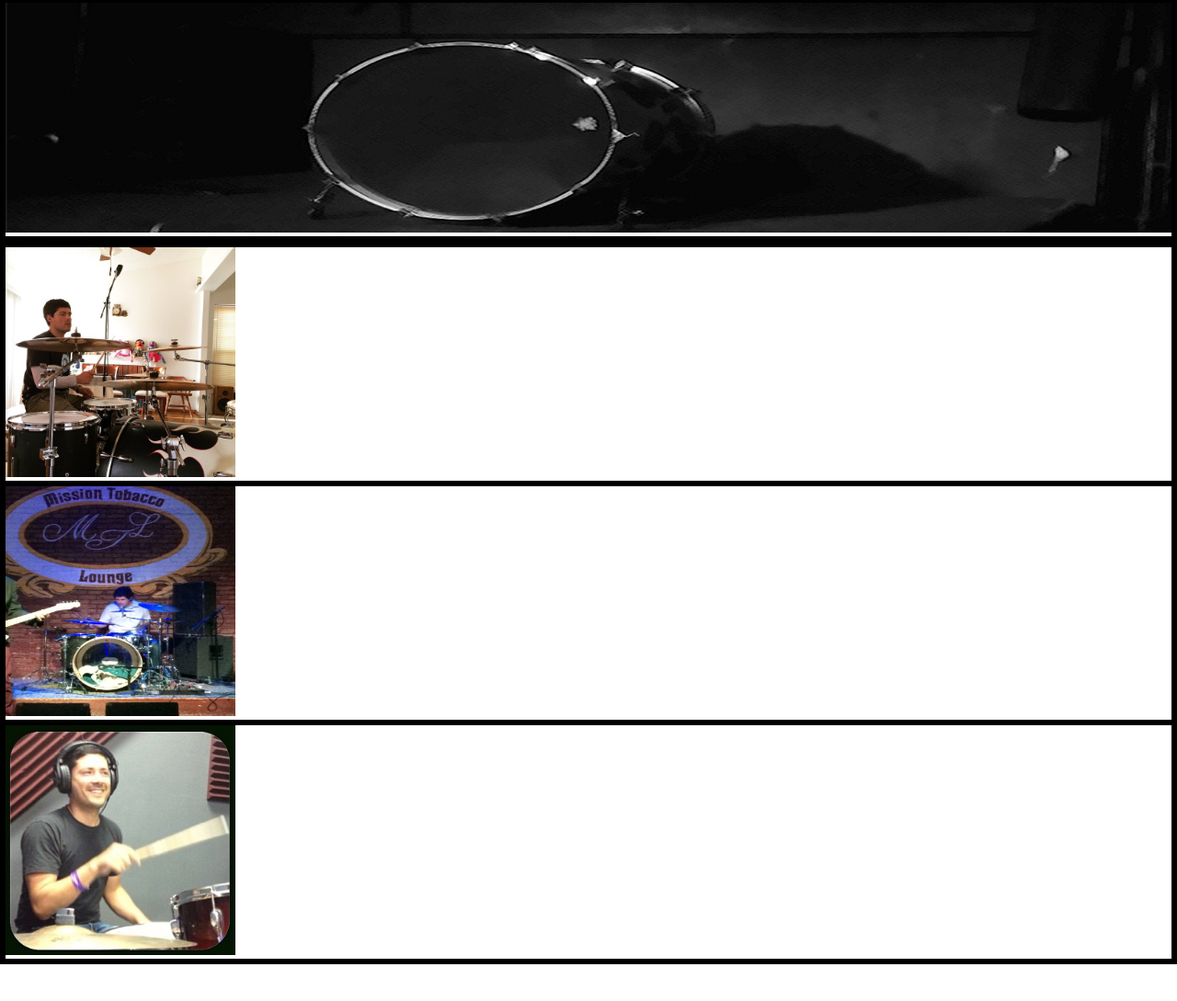
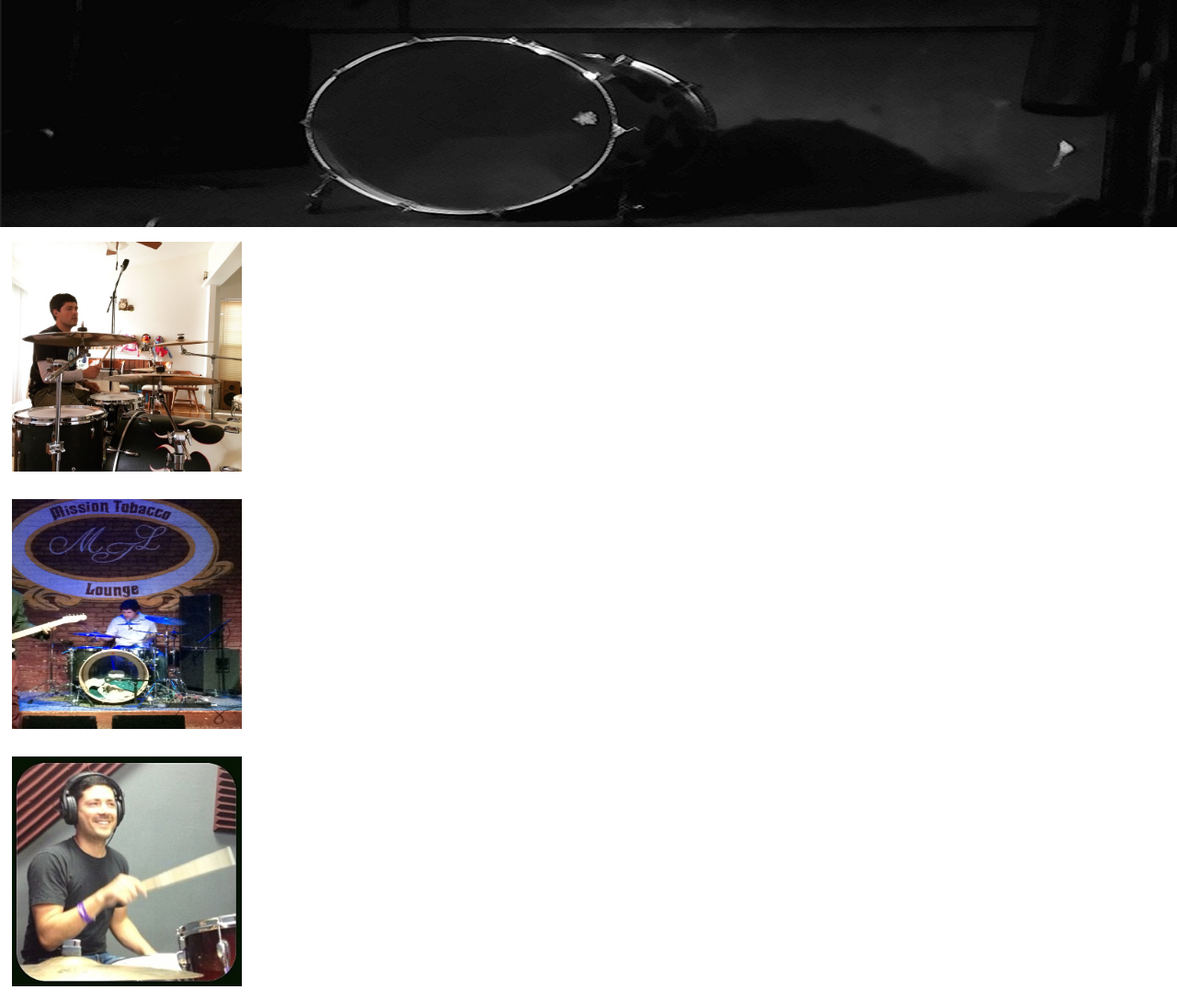
Before and after one commit to robertdrums64/robdrums, a website: page pages/assignment3.html in a window 1280 px wide. Shown: the part 158-1247 px from the top of the page at 92% size. Before the commit the page ends 1207 px from the top, so only its background shows below. Drawn offline with Linux system fonts and the light colour scheme.

Commit message:
added images to assignment 3

```diff
--- a/css/assignment3.css
+++ b/css/assignment3.css
@@ -21,23 +21,23 @@ body {
 }
 
 /* MIDDLE CONTENT */
-.column-one {
-    border-style: solid;
-}
-.column-one-content {
-    border-style: solid;
-}
+/* .column-one {
+
+} */
+/* .column-one-content {
+
+} */
 
 /* BOTTOM CONTENT */
-.column-two {
-    border-style: solid;
-}
+/* .column-two {
+
+} */
 .column-two-imgone {
-    border-style: solid;
+    padding: 1%;
 }
 .column-two-imgtwo {
-    border-style: solid;
+    padding: 1%;
 }
 .column-two-imgthree {
-    border-style: solid;
+    padding: 1%;
 }
```
